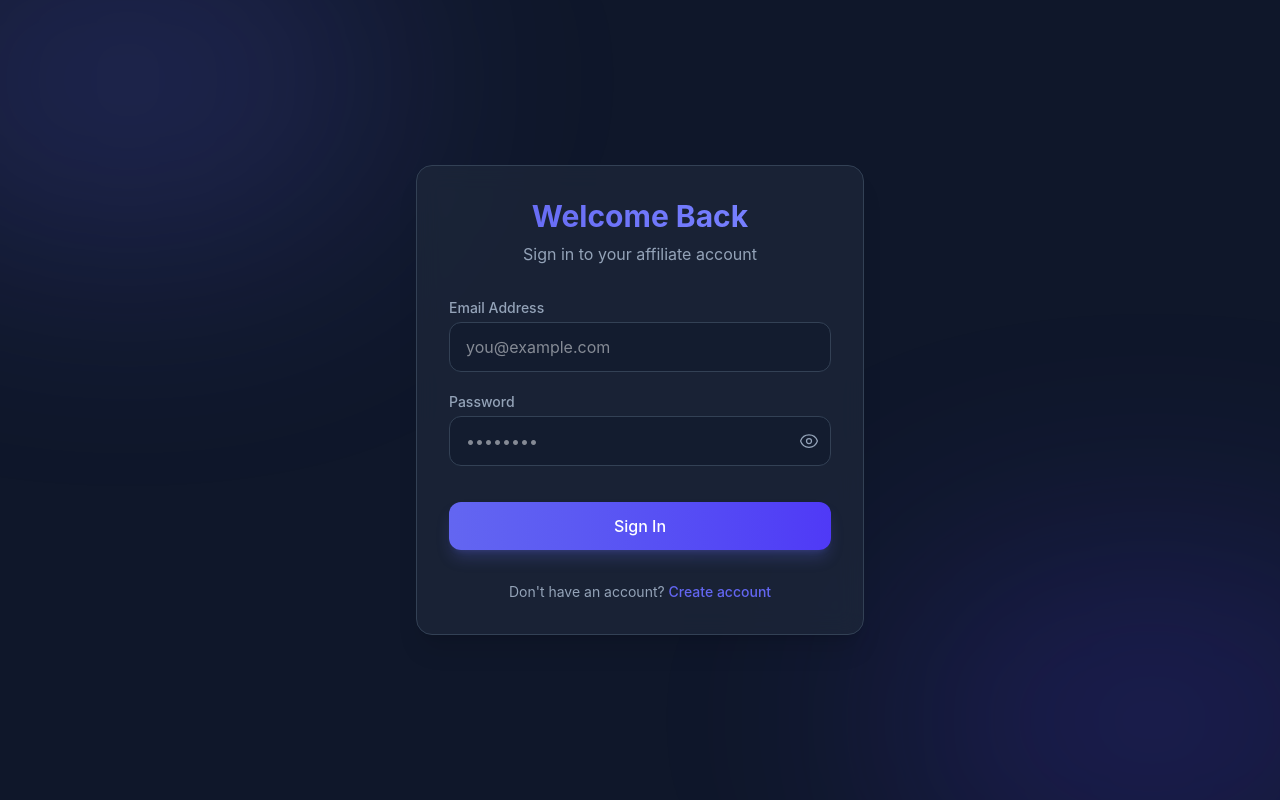
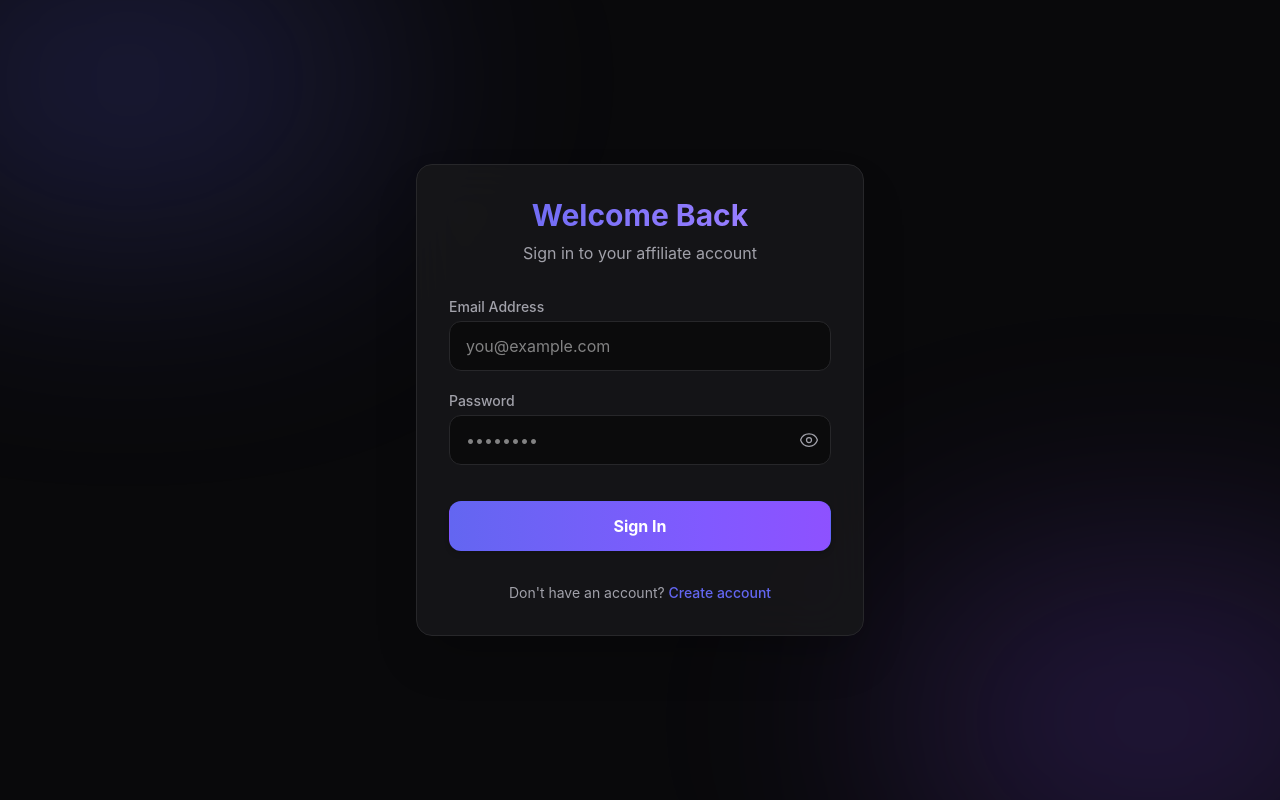
Before and after one commit to Priyanshu-Chouhan/Affiliate-Management-System, a React (Vite) app in the folder client/: page /#/login in a window 1280 px wide. Built offline with nearby package versions, Linux system fonts and the light colour scheme; no server answers.

Commit message:
feat: update color scheme from indigo to orange across multiple components and pages

```diff
--- a/client/src/components/LoadingScreen.tsx
+++ b/client/src/components/LoadingScreen.tsx
@@ -3,7 +3,7 @@ export const LoadingScreen = () => {
     <div className="min-h-screen bg-background flex flex-col items-center justify-center relative overflow-hidden">
       {/* Decorative Blur Backgrounds */}
       <div className="absolute top-[-10%] right-[-10%] w-[40%] h-[40%] bg-primary/20 rounded-full blur-[120px] pointer-events-none" />
-      <div className="absolute bottom-[-10%] left-[-10%] w-[40%] h-[40%] bg-indigo-600/20 rounded-full blur-[120px] pointer-events-none" />
+      <div className="absolute bottom-[-10%] left-[-10%] w-[40%] h-[40%] bg-orange-500/20 rounded-full blur-[120px] pointer-events-none" />
 
       {/* Spinner */}
       <div className="relative z-10 flex flex-col items-center">
--- a/client/src/features/admin/AdminPage.tsx
+++ b/client/src/features/admin/AdminPage.tsx
@@ -82,7 +82,7 @@ export const AdminPage = () => {
               onClick={() => setTab(t)}
               className={`px-6 py-2.5 rounded-xl text-sm font-medium transition-all duration-300 whitespace-nowrap ${
                 tab === t
-                  ? 'bg-gradient-to-r from-primary to-indigo-600 text-white shadow-lg shadow-primary/25'
+                  ? 'bg-gradient-to-r from-primary to-violet-500 text-white shadow-lg shadow-primary/25'
                   : 'text-text-secondary hover:text-text-primary hover:bg-surface'
               }`}
             >
--- a/client/src/features/affiliate/CommissionHistoryPage.tsx
+++ b/client/src/features/affiliate/CommissionHistoryPage.tsx
@@ -47,7 +47,7 @@ export const CommissionHistoryPage = () => {
     <div className="min-h-screen bg-background text-text-primary p-6 md:p-12">
       <div className="max-w-6xl mx-auto space-y-6">
         <div className="flex flex-col sm:flex-row justify-between items-center gap-4 glass-panel p-6">
-          <h1 className="text-2xl font-bold bg-clip-text text-transparent bg-gradient-to-r from-primary to-indigo-400">
+          <h1 className="text-2xl font-bold bg-clip-text text-transparent bg-gradient-to-r from-primary to-violet-400">
             Commission History
           </h1>
           <Link to="/dashboard" className="px-5 py-2 rounded-xl bg-surface hover:bg-surface-hover border border-border transition-colors">
--- a/client/src/features/affiliate/PayoutPage.tsx
+++ b/client/src/features/affiliate/PayoutPage.tsx
@@ -67,7 +67,7 @@ export const PayoutPage = () => {
         {/* Header */}
         <div className="flex flex-col sm:flex-row justify-between items-center gap-4 glass-panel p-6">
           <div>
-            <h1 className="text-2xl font-bold bg-clip-text text-transparent bg-gradient-to-r from-primary to-indigo-400">
+            <h1 className="text-2xl font-bold bg-clip-text text-transparent bg-gradient-to-r from-primary to-violet-400">
               Payout Request
             </h1>
             <p className="text-text-secondary mt-1">Withdraw your available earnings</p>
--- a/client/src/features/affiliate/ReferralHistoryPage.tsx
+++ b/client/src/features/affiliate/ReferralHistoryPage.tsx
@@ -39,7 +39,7 @@ export const ReferralHistoryPage = () => {
     <div className="min-h-screen bg-background text-text-primary p-6 md:p-12">
       <div className="max-w-6xl mx-auto space-y-6">
         <div className="flex flex-col sm:flex-row justify-between items-center gap-4 glass-panel p-6">
-          <h1 className="text-2xl font-bold bg-clip-text text-transparent bg-gradient-to-r from-primary to-indigo-400">
+          <h1 className="text-2xl font-bold bg-clip-text text-transparent bg-gradient-to-r from-primary to-violet-400">
             Referral History
           </h1>
           <Link to="/dashboard" className="px-5 py-2 rounded-xl bg-surface hover:bg-surface-hover border border-border transition-colors">
--- a/client/src/features/affiliate/components/ReferralLinkBox.tsx
+++ b/client/src/features/affiliate/components/ReferralLinkBox.tsx
@@ -29,7 +29,7 @@ export const ReferralLinkBox = ({ link }: ReferralLinkBoxProps) => {
           className={`px-6 py-3 rounded-xl font-semibold text-white shadow-lg transition-all duration-300 active:scale-95 ${
             copied
               ? 'bg-gradient-to-r from-emerald-500 to-green-600 shadow-emerald-500/25'
-              : 'bg-gradient-to-r from-primary to-indigo-600 shadow-primary/25 hover:from-primary-hover hover:to-indigo-700'
+              : 'bg-gradient-to-r from-primary to-orange-500 shadow-primary/25 hover:from-primary-hover hover:to-orange-600'
           }`}
         >
           {copied ? '✓ Copied!' : 'Copy Link'}
--- a/client/src/features/auth/LoginPage.tsx
+++ b/client/src/features/auth/LoginPage.tsx
@@ -51,11 +51,11 @@ export const LoginPage = () => {
   return (
     <div className="min-h-screen flex items-center justify-center p-4 bg-background relative overflow-hidden">
       <div className="absolute top-[-10%] left-[-10%] w-[40%] h-[40%] bg-primary/20 rounded-full blur-[120px] pointer-events-none" />
-      <div className="absolute bottom-[-10%] right-[-10%] w-[40%] h-[40%] bg-indigo-600/20 rounded-full blur-[120px] pointer-events-none" />
+      <div className="absolute bottom-[-10%] right-[-10%] w-[40%] h-[40%] bg-violet-500/20 rounded-full blur-[120px] pointer-events-none" />
 
       <div className="glass-panel w-full max-w-md p-8 relative z-10 animate-fade-in-up">
         <div className="text-center mb-8">
-          <h1 className="text-3xl font-bold bg-clip-text text-transparent bg-gradient-to-r from-primary to-indigo-400 mb-2">
+          <h1 className="text-3xl font-bold bg-clip-text text-transparent bg-gradient-to-r from-primary to-violet-400 mb-2">
             Welcome Back
           </h1>
           <p className="text-text-secondary">Sign in to your affiliate account</p>
--- a/client/src/features/auth/RegisterPage.tsx
+++ b/client/src/features/auth/RegisterPage.tsx
@@ -61,11 +61,11 @@ export const RegisterPage = () => {
   return (
     <div className="min-h-screen flex items-center justify-center p-4 bg-background relative overflow-hidden">
       <div className="absolute top-[-10%] right-[-10%] w-[40%] h-[40%] bg-primary/20 rounded-full blur-[120px] pointer-events-none" />
-      <div className="absolute bottom-[-10%] left-[-10%] w-[40%] h-[40%] bg-indigo-600/20 rounded-full blur-[120px] pointer-events-none" />
+      <div className="absolute bottom-[-10%] left-[-10%] w-[40%] h-[40%] bg-violet-500/20 rounded-full blur-[120px] pointer-events-none" />
 
       <div className="glass-panel w-full max-w-md p-8 relative z-10 animate-fade-in-up">
         <div className="text-center mb-8">
-          <h1 className="text-3xl font-bold bg-clip-text text-transparent bg-gradient-to-r from-primary to-indigo-400 mb-2">
+          <h1 className="text-3xl font-bold bg-clip-text text-transparent bg-gradient-to-r from-primary to-violet-400 mb-2">
             Create Account
           </h1>
           <p className="text-text-secondary">Join our affiliate program today</p>
--- a/client/src/index.css
+++ b/client/src/index.css
@@ -3,12 +3,12 @@
 @theme {
   --color-primary: #6366f1;
   --color-primary-hover: #4f46e5;
-  --color-background: #0f172a;
-  --color-surface: #1e293b;
-  --color-surface-hover: #334155;
-  --color-text-primary: #f8fafc;
-  --color-text-secondary: #94a3b8;
-  --color-border: #334155;
+  --color-background: #09090b;
+  --color-surface: #18181b;
+  --color-surface-hover: #27272a;
+  --color-text-primary: #fafafa;
+  --color-text-secondary: #a1a1aa;
+  --color-border: #27272a;
 }
 
 @layer base {
@@ -19,17 +19,17 @@
 
 @layer utilities {
   .glass-panel {
-    @apply bg-surface/70 backdrop-blur-md border border-border shadow-xl rounded-2xl;
+    @apply bg-surface/80 backdrop-blur-xl border border-border shadow-2xl rounded-2xl;
   }
 
   .premium-input {
-    @apply w-full bg-background/50 border border-border rounded-xl px-4 py-3 text-text-primary
+    @apply w-full bg-background/80 border border-border rounded-xl px-4 py-3 text-text-primary
            focus:outline-none focus:ring-2 focus:ring-primary/50 focus:border-primary transition-all duration-300;
   }
 
   .premium-button {
-    @apply w-full bg-gradient-to-r from-primary to-indigo-600 hover:from-primary-hover hover:to-indigo-700
-           text-white font-medium py-3 px-6 rounded-xl shadow-lg shadow-primary/25
+    @apply w-full bg-gradient-to-r from-primary to-violet-500 hover:from-primary-hover hover:to-violet-600
+           text-white font-bold py-3 px-6 rounded-xl shadow-md border border-indigo-500/30
            transform transition-all duration-300 active:scale-[0.98] disabled:opacity-50 disabled:cursor-not-allowed;
   }
 }
--- a/client/src/routes/NotFoundPage.tsx
+++ b/client/src/routes/NotFoundPage.tsx
@@ -4,10 +4,10 @@ export const NotFoundPage = () => {
   return (
     <div className="min-h-screen bg-background text-text-primary flex items-center justify-center p-4 relative overflow-hidden">
       <div className="absolute top-[-10%] right-[-10%] w-[40%] h-[40%] bg-primary/20 rounded-full blur-[120px] pointer-events-none" />
-      <div className="absolute bottom-[-10%] left-[-10%] w-[40%] h-[40%] bg-indigo-600/20 rounded-full blur-[120px] pointer-events-none" />
+      <div className="absolute bottom-[-10%] left-[-10%] w-[40%] h-[40%] bg-orange-500/20 rounded-full blur-[120px] pointer-events-none" />
 
       <div className="glass-panel w-full max-w-lg p-12 relative z-10 text-center animate-fade-in-up">
-        <h1 className="text-8xl font-bold bg-clip-text text-transparent bg-gradient-to-r from-primary to-indigo-400 mb-4">
+        <h1 className="text-8xl font-bold bg-clip-text text-transparent bg-gradient-to-r from-primary to-orange-400 mb-4">
           404
         </h1>
         <h2 className="text-2xl font-bold text-white mb-4">Page Not Found</h2>
--- /dev/null
+++ b/client/theme-update.cjs
@@ -0,0 +1,33 @@
+const fs = require('fs');
+const path = require('path');
+
+function walk(dir) {
+  let results = [];
+  const list = fs.readdirSync(dir);
+  list.forEach(file => {
+    file = path.join(dir, file);
+    const stat = fs.statSync(file);
+    if (stat && stat.isDirectory()) {
+      results = results.concat(walk(file));
+    } else {
+      if (file.endsWith('.tsx') || file.endsWith('.ts')) results.push(file);
+    }
+  });
+  return results;
+}
+
+const files = walk('./src');
+files.forEach(file => {
+  let content = fs.readFileSync(file, 'utf8');
+  let newContent = content
+    .replace(/to-indigo-600/g, 'to-orange-500')
+    .replace(/to-indigo-700/g, 'to-orange-600')
+    .replace(/to-indigo-400/g, 'to-orange-400')
+    .replace(/bg-indigo-600\/20/g, 'bg-orange-500/20');
+
+  if (content !== newContent) {
+    fs.writeFileSync(file, newContent, 'utf8');
+    console.log('Updated: ' + file);
+  }
+});
+console.log('Done');
```
Also changed, not shown: client/src/features/affiliate/DashboardPage.tsx (+4 -4 lines).
